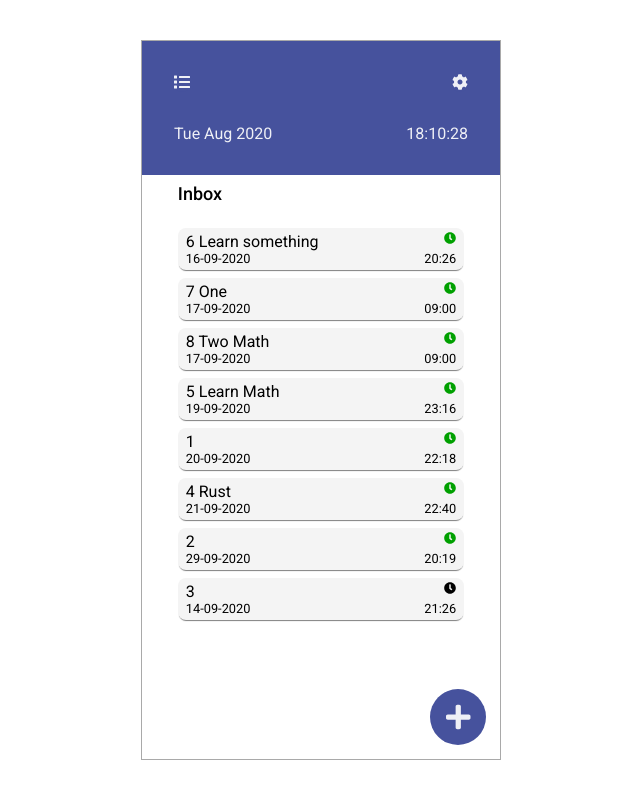
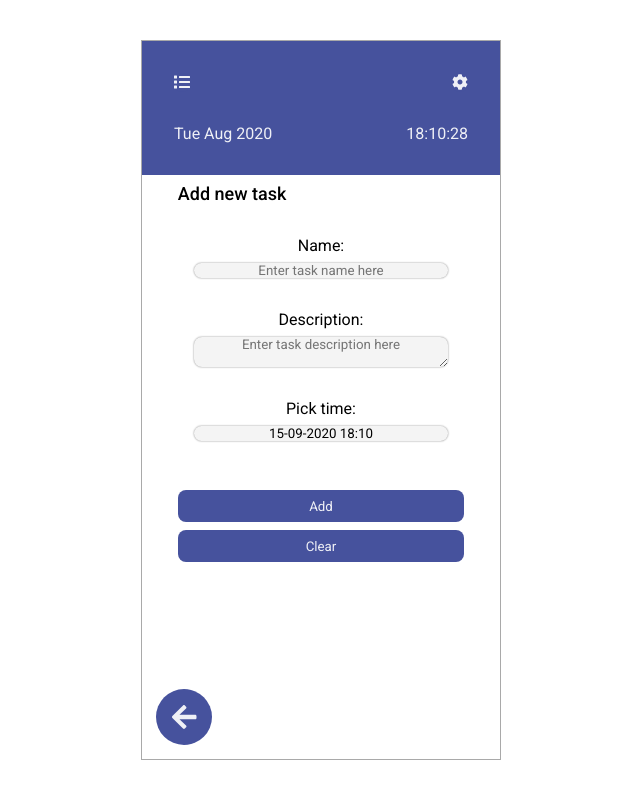
Before and after one commit to 1amL0st/react-todo, a React (Create React App) app: page / in a window 1280 px wide. Shown: the whole page, without its empty margins (319-959 px from the left). Built offline with nearby package versions, Linux system fonts and the light colour scheme.

Commit message:
Custom date picker on AddTaskScreen

```diff
--- a/package.json
+++ b/package.json
@@ -11,7 +11,9 @@
     "@testing-library/user-event": "^7.2.1",
     "font-awesome": "^4.7.0",
     "node-sass": "^4.14.1",
+    "prop-types": "^15.7.2",
     "react": "^16.13.1",
+    "react-datepicker": "^3.1.3",
     "react-dom": "^16.13.1",
     "react-scripts": "3.4.3"
   },
--- a/src/App.js
+++ b/src/App.js
@@ -25,8 +25,8 @@ class DB
       {name: '6 Learn something', desc: "blah-blah-blah", time: "09:00", date: '17-09-2020'},
       {name: '7 One', desc: "blah-blah-blah", time: "09:00", date: '17-09-2020'},
       {name: '8 Two Math', desc: "blah-blah-blah", time: "09:00", date: '17-09-2020'},
-      //{name: '9 Three something', desc: "blah-blah-blah", time: "22:00", date: '17-09-2020'},
-      //{name: '10 Three something', desc: "blah-blah-blah", time: "21:00", date: '17-09-2020'}
+      {name: '9 Three something', desc: "blah-blah-blah", time: "22:00", date: '17-09-2020'},
+      {name: '10 Three something', desc: "blah-blah-blah", time: "21:00", date: '17-09-2020'}
     ];
     /***************************************************************************
       Testing code!!! You must remove it!
@@ -44,7 +44,7 @@ class DB
 
     function GenerateDate() {
       const now = new Date();
-      return MyTime.MakeMyDate(now.getFullYear(), now.getMonth() + 1, GetRandomInt(now.getDate() - 5, 30));
+      return MyTime.MakeMyDate(GetRandomInt(now.getDate() - 5, 30), now.getMonth() + 1, now.getFullYear());
     }
 
     for (let i = 0; i < this.tasks.length - 2; ++i) {
@@ -136,6 +136,7 @@ class App extends React.Component {
     this.settings_screen_ref = React.createRef();
 
     this.state.screen_stack = [this.Screens.Inbox];
+    this.state.screen_stack.push(this.Screens.AddTask);
 
     this.CurrentScreen = this.CurrentScreen.bind(this);
     this.PushScreen = this.PushScreen.bind(this);
--- a/src/MyTime.js
+++ b/src/MyTime.js
@@ -6,28 +6,33 @@ class MyTime
         MyTime (named date) is a string in format: <day name> <month name> <year>
     */
 
-    static ShiftZero(value) {
+    static ShiftZero(value)
+    {
         return (value < 10) ? "0" + value : value;
     }
 
-    static MakeMyDate(year = 1, month = 0, day = 1)
+    static MakeMyDate(day = 1, month = 0, year = 1)
     {
         return this.ShiftZero(day) + "-" + this.ShiftZero(month) + "-" + this.ShiftZero(year);
     }
 
-    static MakeMyTime(hours = 0, minutes = 0, seconds = 0) {
+    static MakeMyTime(hours = 0, minutes = 0, seconds = 0)
+    {
         return this.ShiftZero(hours) + ":" + this.ShiftZero(minutes) + ":" + this.ShiftZero(seconds);
     }
 
-    static DateToMyTime(date) {
+    static DateToMyTime(date)
+    {
         return this.MakeMyTime(date.getHours(), date.getMinutes(), date.getSeconds());
     }
 
-    static DateToMyDate(date) {
-        return this.MakeMyDate(date.getFullYear(), date.getMonth(), date.getDay());
+    static DateToMyDate(date)
+    {
+        return this.MakeMyDate(date.getDate(), date.getMonth() + 1, date.getFullYear());
     }
 
-    static DateToMyDateNamed(date) {
+    static DateToMyDateNamed(date)
+    {
         const days = ['Sunday', 'Monday', 'Tuesday', 'Wednesday', 'Thursday', 'Friday', 'Saturday'];
             const months  = ["January", "February", "March", "April", "May", "June", "July", "August", "September", "October", "November", "December"];
             let month = (months[date.getMonth() - 1]).slice(0, 3);
--- a/src/components/AddTaskScreen/AddTaskScreen.jsx
+++ b/src/components/AddTaskScreen/AddTaskScreen.jsx
@@ -1,4 +1,8 @@
 import React from 'react';
+import MyTime from '../../MyTime';
+
+import DatePicker from 'react-datepicker';
+import "react-datepicker/dist/react-datepicker.css";
 
 var g_old_state = null;
 
@@ -12,6 +16,7 @@ class AddTaskScreen extends React.Component {
         this.OnSubmitClickHandler = this.OnSubmitClickHandler.bind(this);
         this.OnInputChangeHandler = this.OnInputChangeHandler.bind(this);
         this.OnClearClickHandler = this.OnClearClickHandler.bind(this);
+        this.OnDatePickerChange = this.OnDatePickerChange.bind(this);
     }
 
     DefaultState()
@@ -19,8 +24,8 @@ class AddTaskScreen extends React.Component {
         return {
             name: "",
             desc: "",
-            date: new Date(),
-            time: new Date()
+            date: MyTime.DateToMyDate(new Date()),
+            time: MyTime.DateToMyTime(new Date()).slice(0, -3)
         }
     }
 
@@ -61,11 +66,18 @@ class AddTaskScreen extends React.Component {
                 name: this.state.name,
                 desc: this.state.desc,
                 time: this.state.time,
-                date: this.state.date.split('-').reverse().join('-')
+                date: this.state.date
             });
             g_old_state = undefined;
         }
         event.preventDefault();
+    }
+
+    OnDatePickerChange(date) {
+        this.setState({
+            time: MyTime.DateToMyTime(date).slice(0, -3),
+            date: MyTime.DateToMyDate(date)
+        });
     }
 
     render() {
@@ -74,22 +86,25 @@ class AddTaskScreen extends React.Component {
                 <span className="title">Add new task</span>
                 <form>
                     <label>
-                        Name:
-                        <input name="name" className="text-input" type="text" value={this.state.name} placeholder="Enter task name here"
+                        <span className="label">Name:</span>
+                        <input name="name" className="input text-input" type="text" value={this.state.name} placeholder="Enter task name here"
                          onChange={this.OnInputChangeHandler}></input>
                     </label>
                     <label>
-                        Description:
-                        <textarea name="desc" className="text-input" type="text" value={this.state.desc} placeholder="Enter task description here"
+                        <span className="label">Description:</span>
+                        <textarea name="desc" className="input text-input" type="text" value={this.state.desc} placeholder="Enter task description here"
                          onChange={this.OnInputChangeHandler}></textarea>
                     </label>
                     <label>
-                        Date:
-                        <input name="date" className="text-input" type="date" value={this.state.date} onChange={this.OnInputChangeHandler}></input>
-                    </label>
-                    <label>
-                        Time:
-                        <input name="time" className="text-input" type="time"   value={this.state.time} onChange={this.OnInputChangeHandler}></input>
+                        <span className="label">Pick time:</span>
+                        <DatePicker className="input text-input" onChange={this.OnDatePickerChange}
+                        selected={MyTime.MyDateAndMyTimeToDate(this.state.date, this.state.time)}
+                        value={this.state.date + " " + this.state.time}
+                        timeInputLabel="Time:"
+                        timeFormat="HH:mm"
+                        dateFormat="dd/MM/yyyy HH:mm"
+                        showTimeInput>
+                        </DatePicker>
                     </label>
                     <input className="button" title="Add task" type="submit" value="Add" onClick={this.OnSubmitClickHandler}/>
                     <input className="button clear" title="Clear fields" type="button" value="Clear" onClick={this.OnClearClickHandler}></input>
--- a/src/components/AddTaskScreen/AddTaskScreen.scss
+++ b/src/components/AddTaskScreen/AddTaskScreen.scss
@@ -27,13 +27,17 @@
     @include flex-layout(column, flex-start);
 
     label {
-      display: inline-block;
+      @include flex-layout(column, flex-start, center);
       margin: 16px;
       max-width: 100%;
     }
+
+    .react-datepicker-wrapper {
+      width: 100%;
+    }
   }
 
-  textarea:focus, input:focus {
+  .input:focus {
     border: solid 1px $input-focus-color;
   }
 
--- a/src/components/Inbox/Inbox.jsx
+++ b/src/components/Inbox/Inbox.jsx
@@ -7,15 +7,19 @@ class Inbox extends React.Component {
         super(props);
 
         this.OnItemSwipeHandler = this.OnItemSwipeHandler.bind(this);
+        this.OnMouseWheel = this.OnMouseWheel.bind(this);
     }
 
     OnItemSwipeHandler(task) {
         this.props.onRemoveTask(task);
     }
 
+    OnMouseWheel(e) {
+    }
+
     render() {
         return (
-            <div className="inbox">
+            <div onWheel={this.OnMouseWheel} className="inbox">
                 <span className="title">Inbox</span>
                 <ol className="list">{
                     this.props.tasks.map(task =>
```
Also changed, not shown: 1 other file (tests, documents, lock files or other folders).
